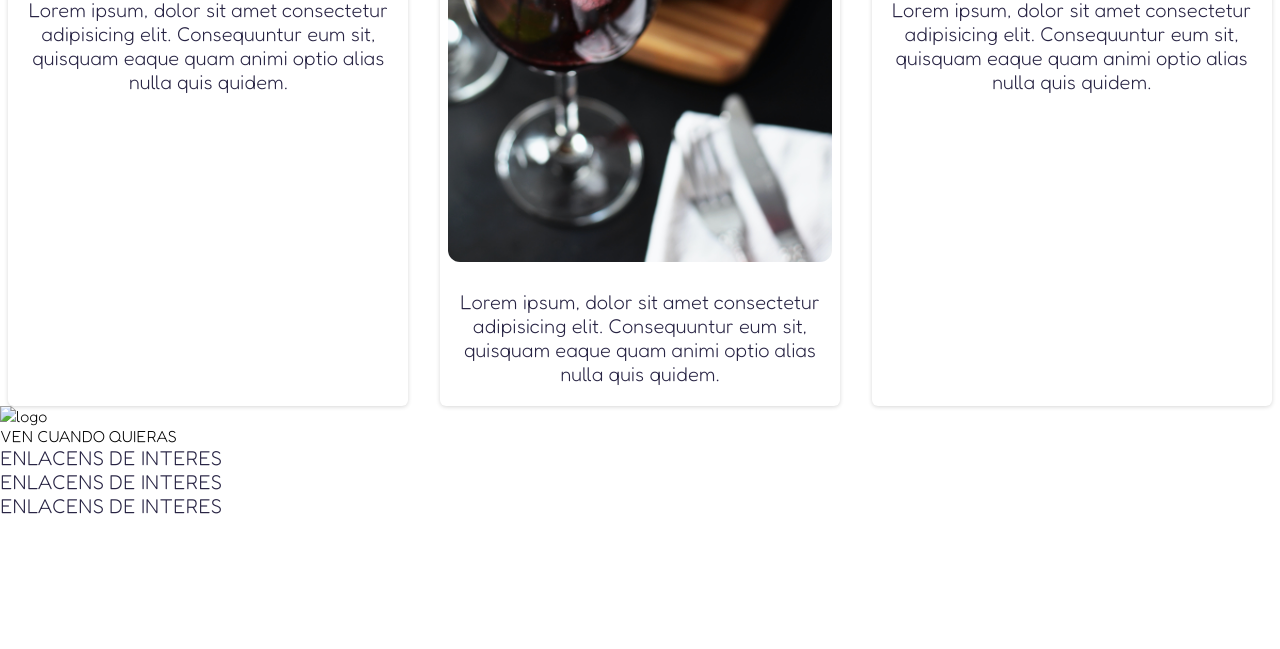
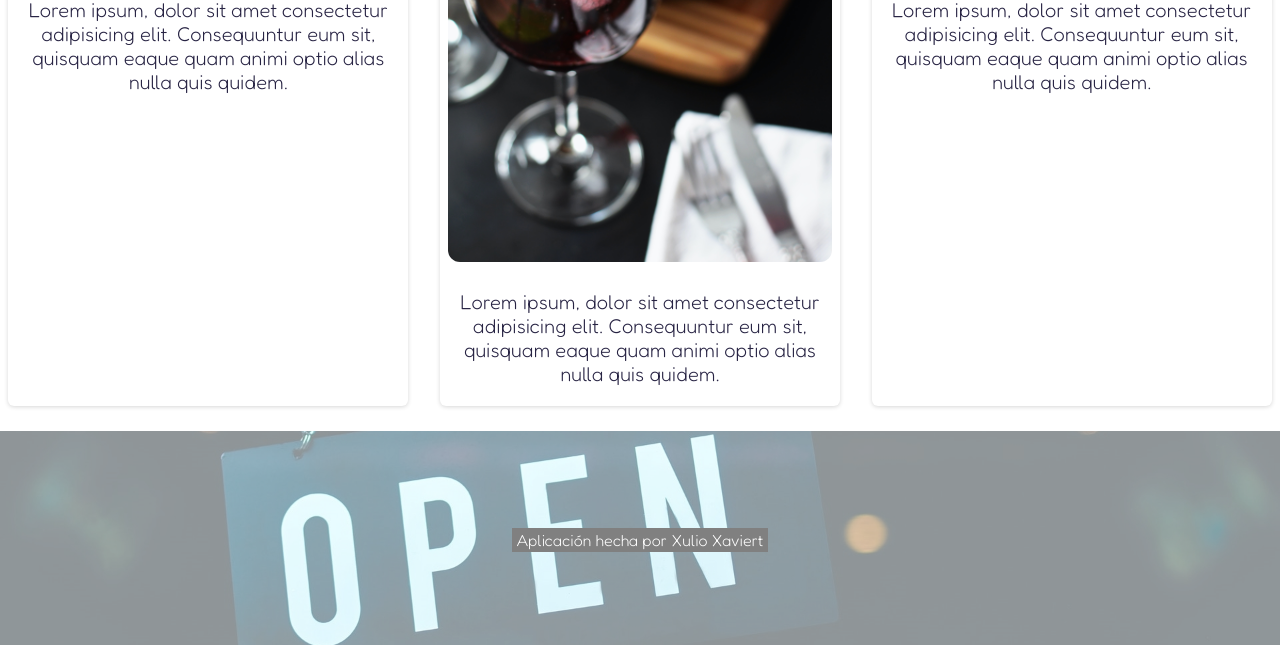
Before and after one commit to xulioxaviert/HTML-CSS_S1-_Ejercicios, a website built with Parcel: page src/index.html in a window 1280 px wide. Shown: the part 5049-5698 px from the top of the page. Before the commit the page ends 5567 px from the top, so only its background shows below. Built offline with nearby package versions, Linux system fonts and the light colour scheme; files whose address does not match are found by name.

Commit message:
chore: finished project

```diff
--- a/src/index.html
+++ b/src/index.html
@@ -122,13 +122,13 @@
                         <div class="container-reserve__form-question">
                             <label for="table">Tipo de Mesa:</label>
                             <input id="table" type="text" name="table">
-                            <input id="button" class ="btn" type="submit" name="button" value="Reservar">
+                            <input id="button" class="btn" type="submit" name="button" value="Reservar">
                         </div>
 
                         <div class="container-reserve__form-question">
                             <label for="item">Si no encuentra disponibilidad, apúntese en la lista de espera</label>
-                            <input id="button" class ="btn" type="submit" name="button" value="Lista de espera">
-                            <input id="button" class ="btn" type="submit" name="button" value="Solicitar Grupo">
+                            <input id="button" class="btn" type="submit" name="button" value="Lista de espera">
+                            <input id="button" class="btn" type="submit" name="button" value="Solicitar Grupo">
                     </form>
                     <div class="container-reserve__address">
 
@@ -169,41 +169,12 @@
                 </div>
             </div>
         </section>
-        <section>
+        <footer>
             <div class="container-contact">
                 <div id="Contacto" class="container-contact__img">
-                    <img src="./assets/img/logo.png" alt="logo">
-                    <h3>VEN CUANDO QUIERAS</h3>
-                    <div class="container-contact__img-contact">
-                        <ul>
-                            <li></li>
-                            <li></li>
-                            <li></li>
-                        </ul>
-                    </div>
+                    <img src="./assets/img/contacto.jpg" alt="logo">
                 </div>
-            </div>
-        </section>
-        <section>
-            <div class="container-contact__follow">
-                <div class="container-contact__follow-img">
-
-                </div>
-            </div>
-        </section>
-        <footer>
-            <div class="container-footer__item">
-                <ul>
-                    <li>
-                        <p>ENLACENS DE INTERES</p>
-                    </li>
-                    <li>
-                        <p>ENLACENS DE INTERES</p>
-                    </li>
-                    <li>
-                        <p>ENLACENS DE INTERES</p>
-                    </li>
-                </ul>
+                <p>Aplicación hecha por Xulio Xaviert</p>
             </div>
         </footer>
     </main>
--- a/src/scss/footer/_footer.scss
+++ b/src/scss/footer/_footer.scss
@@ -0,0 +1,33 @@
+.container-contact {
+
+    display: flex;
+    width: 100%;
+    flex-direction: column;
+    text-align: center;
+    justify-content: center;
+    align-items: center;
+    margin-top: 25px;
+
+    p {
+        font-size: 16px;
+        position: absolute;
+        color: white;
+        padding: 2px 5px;
+        background-color: grey;
+    }
+
+    .container-contact__img {
+
+        img {
+            padding: 0;
+            margin: 0;
+            width: 100%;
+            opacity: 0.5;
+
+        }
+
+    }
+
+
+
+}
--- a/src/scss/styles.scss
+++ b/src/scss/styles.scss
@@ -7,5 +7,6 @@
 @import "./section/menu/_menu";
 @import "./section/reserve/_reserve";
 @import "./section/blog/_blog";
+@import "./footer/_footer";
 
 //Estilos generales o de layout
```
Also changed, not shown: src/assets/img/contacto.jpg (added).
